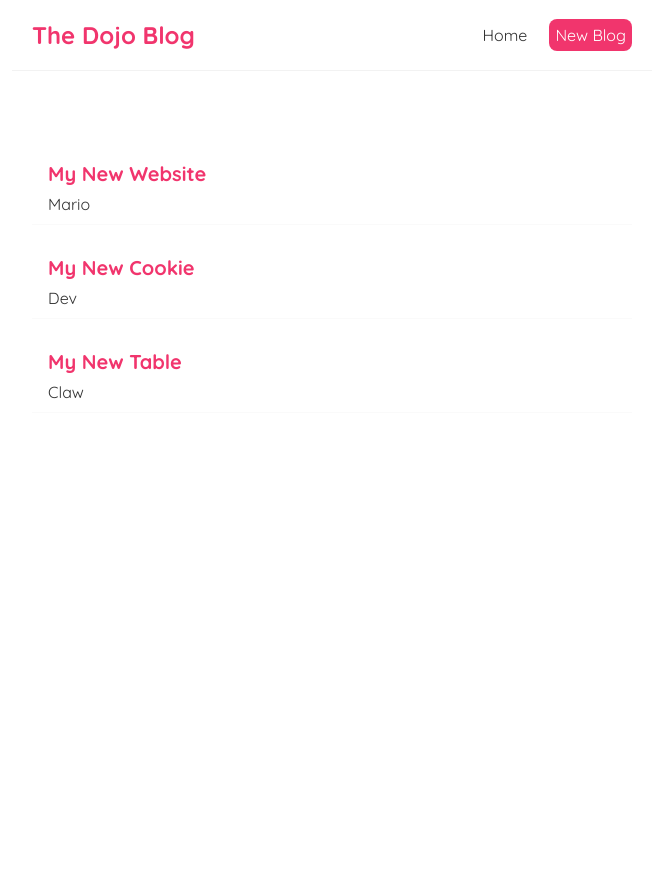
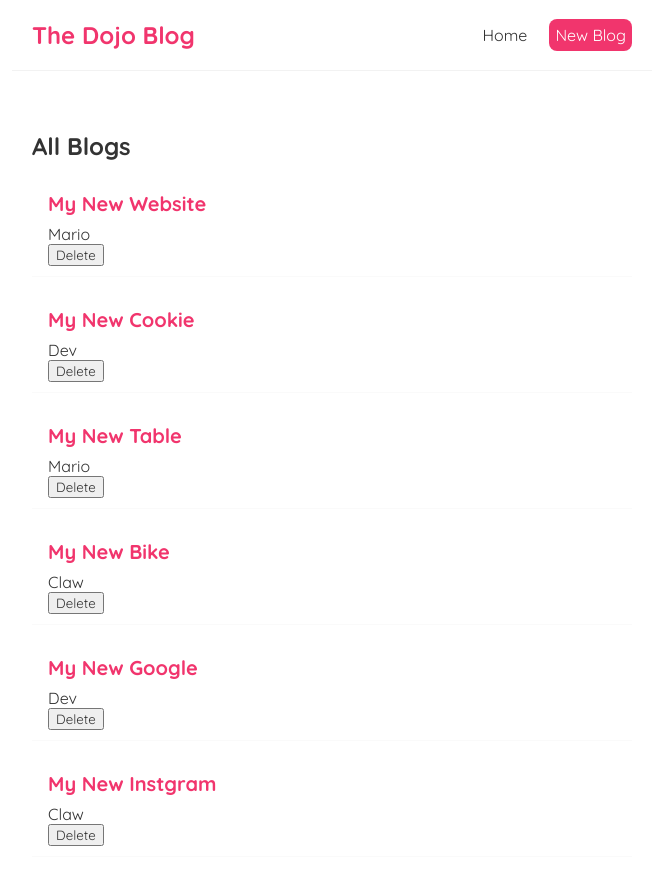
Before and after one commit to mohammedafsalk/BlogApp-react, a React (Create React App) app: page / in a window 1280 px wide. Shown: the top 884 px of the page, without its empty margins (308-971 px from the left). Before the commit the page ends 800 px from the top, so only its background shows below. Built offline with nearby package versions, Linux system fonts and the light colour scheme.

Commit message:
listing completed

```diff
--- a/src/Components/Home.js
+++ b/src/Components/Home.js
@@ -10,12 +10,15 @@ const Home = () => {
       id: 1,
     },
     { title: "My New Cookie", body: "lorem ipsum....", author: "Dev", id: 2 },
-    { title: "My New Table", body: "lorem ipsum....", author: "Claw", id: 3 },
+    { title: "My New Table", body: "lorem ipsum....", author: "Mario", id: 4 },
+    { title: "My New Bike", body: "lorem ipsum....", author: "Claw", id: 5 },
+    { title: "My New Google", body: "lorem ipsum....", author: "Dev", id: 6 },
+    { title: "My New Instgram", body: "lorem ipsum....", author: "Claw", id: 7 },
   ]);
 
   return (
     <div className="home">
-      <List item={item}/>
+      <List item={item} head="All Blogs"/>
     </div>
   );
 };
--- a/src/Components/List.js
+++ b/src/Components/List.js
@@ -1,12 +1,14 @@
 import React from "react";
 
-function List({item}) {
+function List({item,head}) {
   return (
     <div className="blog-list">
+        <h2>{head}</h2>
       {item.map((item) => (
         <div className="blog-preview">
           <h2>{item.title}</h2>
           <p>{item.author}</p>
+          <button>Delete</button>
         </div>
       ))}
     </div>
```
